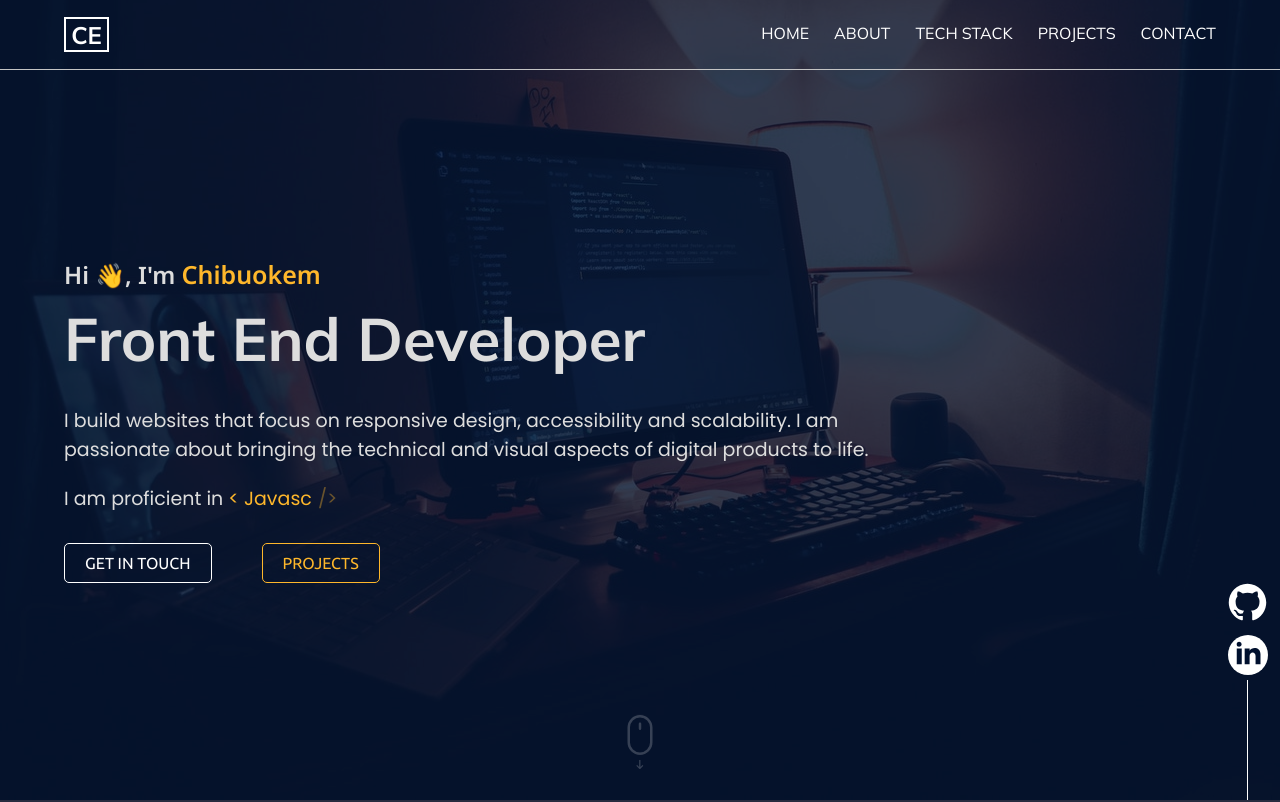
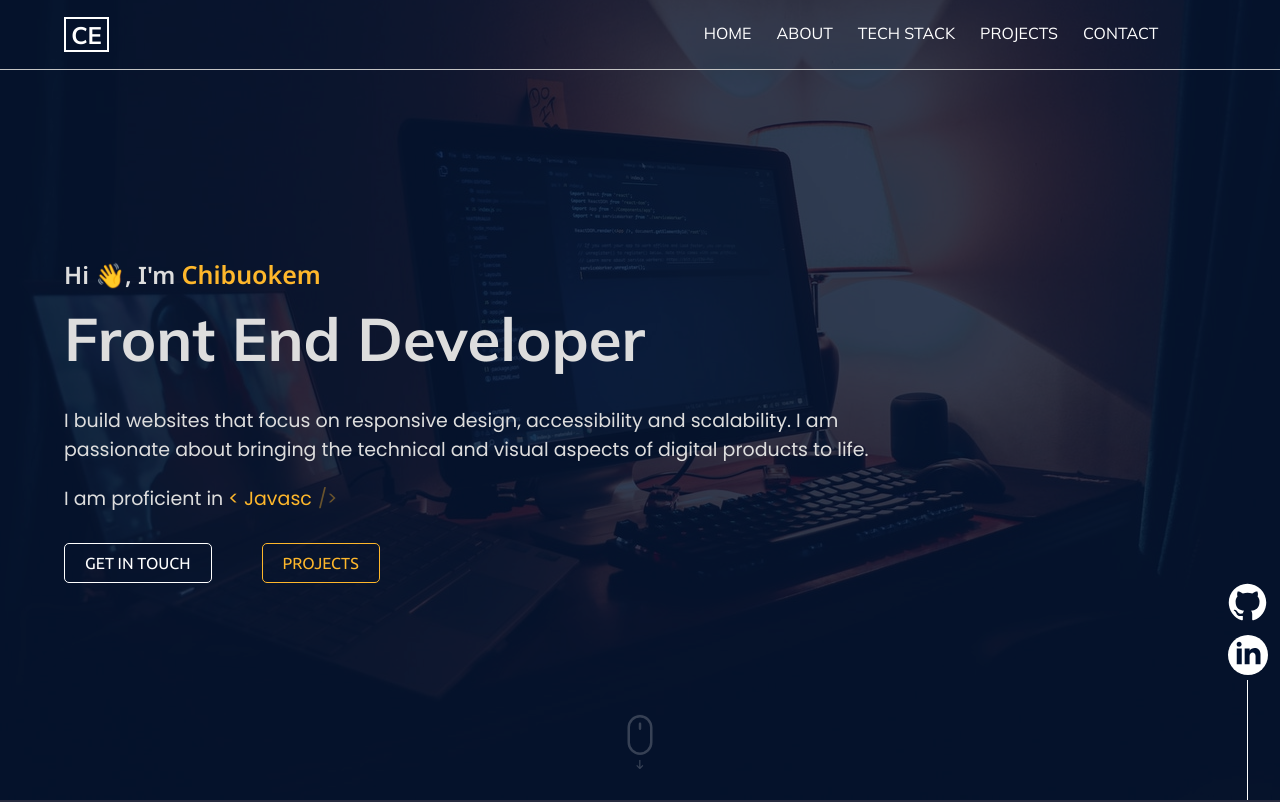
Before and after one commit to ebokes/portfolio, a React (Create React App) app: page / in a window 1280 px wide. Shown: the top 802 px of the page. Built offline with nearby package versions, Linux system fonts and the light colour scheme.

Commit message:
style: correct navbar view in larger view width

```diff
--- a/src/components/Layout.js
+++ b/src/components/Layout.js
@@ -1,16 +1,17 @@
-import React, { Fragment } from "react";
+import React from "react";
 import About from "./About";
 import Contact from "./Contact";
 import Footer from "./Footer";
 import Hero from "./Hero";
 import Navbar from "./Navbar";
 import Project from "./Projects";
+import { MainContainer } from "./reuseableComponents/contentStyle";
 import Services from "./Services";
 import TechStack from "./TechStack";
 
 const Layout = () => {
   return (
-    <Fragment>
+    <MainContainer>
       <Navbar />
       <Hero />
       <About />
@@ -19,7 +20,7 @@ const Layout = () => {
       <Project />
       <Contact />
       <Footer />
-    </Fragment>
+    </MainContainer>
   );
 };
 
--- a/src/components/Navbar/index.jsx
+++ b/src/components/Navbar/index.jsx
@@ -3,11 +3,12 @@ import { useState } from "react";
 import ClickAwayListener from "@mui/material/ClickAwayListener";
 import {
   Header,
-  NavContainer,
+  Nav,
   Logo,
   ButtonLink,
   HamburgerStyle,
   Menu,
+  NavContainer,
 } from "./navbarStyle";
 import { Sling as Hamburger } from "hamburger-react";
 import navData from "./navbarData";
@@ -28,7 +29,10 @@ const Navbar = () => {
   return (
     <ClickAwayListener onClickAway={handleClickAway}>
       <Header navbar={navColor}>
-        <NavContainer data-aos="zoom-out">
+        <NavContainer>
+          <Nav
+          // data-aos="zoom-out"
+          >
             <Logo href="#home" navbar={navColor}>
               <h2>ce</h2>
             </Logo>
@@ -45,12 +49,17 @@ const Navbar = () => {
             <Menu isOpen={isOpen} id="navbar">
               {navData.map(({ id, title, link }) => (
                 <li key={id}>
-                <ButtonLink onClick={handleClose} navbar={navColor} href={link}>
+                  <ButtonLink
+                    onClick={handleClose}
+                    navbar={navColor}
+                    href={link}
+                  >
                     {title}
                   </ButtonLink>
                 </li>
               ))}
             </Menu>
+          </Nav>
         </NavContainer>
       </Header>
     </ClickAwayListener>
--- a/src/components/Navbar/navbarStyle.jsx
+++ b/src/components/Navbar/navbarStyle.jsx
@@ -13,7 +13,7 @@ export const Header = styled.header`
   box-shadow: 0 0 1rem #000000a9;
   display: flex;
   align-items: center;
-  justify-content: space-between;
+  justify-content: center;
 
   ${({ navbar }) => navbar} {
     background-color: transparent;
@@ -22,11 +22,20 @@ export const Header = styled.header`
   }
 `;
 
-export const NavContainer = styled.nav`
+export const NavContainer = styled.div`
+  max-width: 120rem;
+  width: 90%;
+  /* margin-left: 5%; */
+
+  @media screen and (max-width: ${({ theme }) => theme.screens.md}) {
+    width: 95%;
+  }
+`;
+export const Nav = styled.nav`
   display: flex;
   justify-content: space-between;
   align-items: center;
-  width: 100%;
+  margin: 0 auto;
 `;
 
 export const Menu = styled.ul`
@@ -41,8 +50,8 @@ export const Menu = styled.ul`
     justify-content: flex-start;
     flex-direction: column;
     position: absolute;
-    top: 6.12rem;
-    right: 0;
+    top: 7rem;
+    right: -0.5rem;
     background-color: rgb(0, 16, 46);
     padding-left: 2rem;
     height: 100vh;
@@ -77,7 +86,6 @@ export const Menu = styled.ul`
     display: flex;
     align-items: center;
     justify-content: center;
-    /* align-self: flex-end; */
     justify-self: flex-end;
 
     @media screen and (max-width: ${({ theme }) => theme.screens.lg}) {
@@ -101,11 +109,6 @@ export const Logo = styled.a`
   height: 3.5rem;
   color: #fff;
   border: 0.2rem solid #fff;
-  margin-left: 5%;
-
-  @media screen and (max-width: ${({ theme }) => theme.screens.md}) {
-    margin-left: 2.5%;
-  }
 
   h2 {
     text-transform: uppercase;
@@ -118,14 +121,10 @@ export const Logo = styled.a`
 
 export const HamburgerStyle = styled.span`
   display: none;
-  padding-right: 4%;
   margin-right: 0;
 
   @media screen and (max-width: ${({ theme }) => theme.screens.lg}) {
     display: inline-block;
-  }
-  @media screen and (max-width: ${({ theme }) => theme.screens.md}) {
-    padding-right: 2%;
   }
 `;
 
--- a/src/components/reuseableComponents/contentStyle.js
+++ b/src/components/reuseableComponents/contentStyle.js
@@ -4,7 +4,8 @@ export const Section = styled.section`
   background-color: ${({ bgcolor }) => bgcolor};
   width: 100%;
   padding: 9rem 0 5rem 0;
-  overflow: hidden;
+  /* overflow: hidden; */
+  scroll-snap-align: start;
 `;
 
 export const Container = styled.div`
@@ -63,6 +64,13 @@ export const SubHeading = styled(PageHeading)`
   }
 `;
 
+export const MainContainer = styled.div`
+  width: 100%;
+  height: 100%;
+  overflow-y: scroll;
+  scroll-snap-type: y mandatory;
+`;
+
 export const MainHeading = styled.h1`
   font-size: 3.2rem;
 `;
```
Lines whose indentation alone changed are shown as unchanged.
